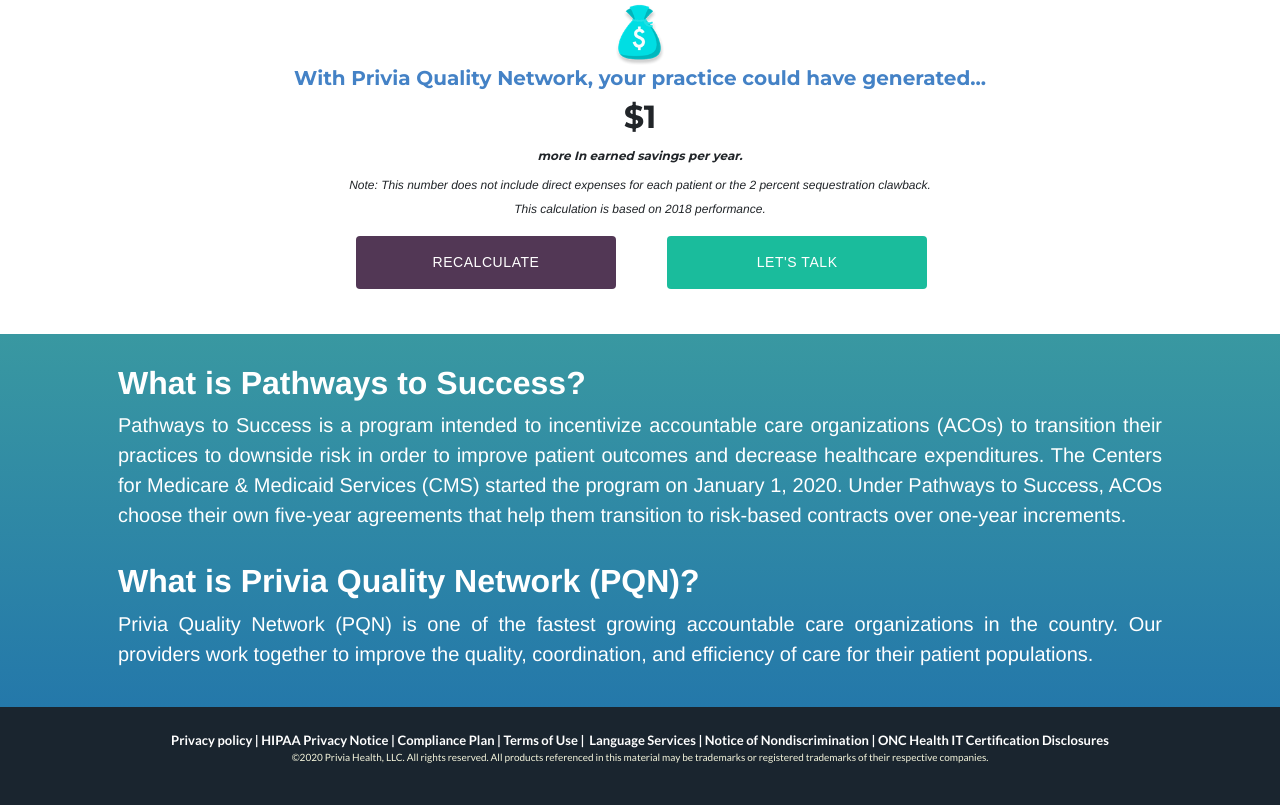
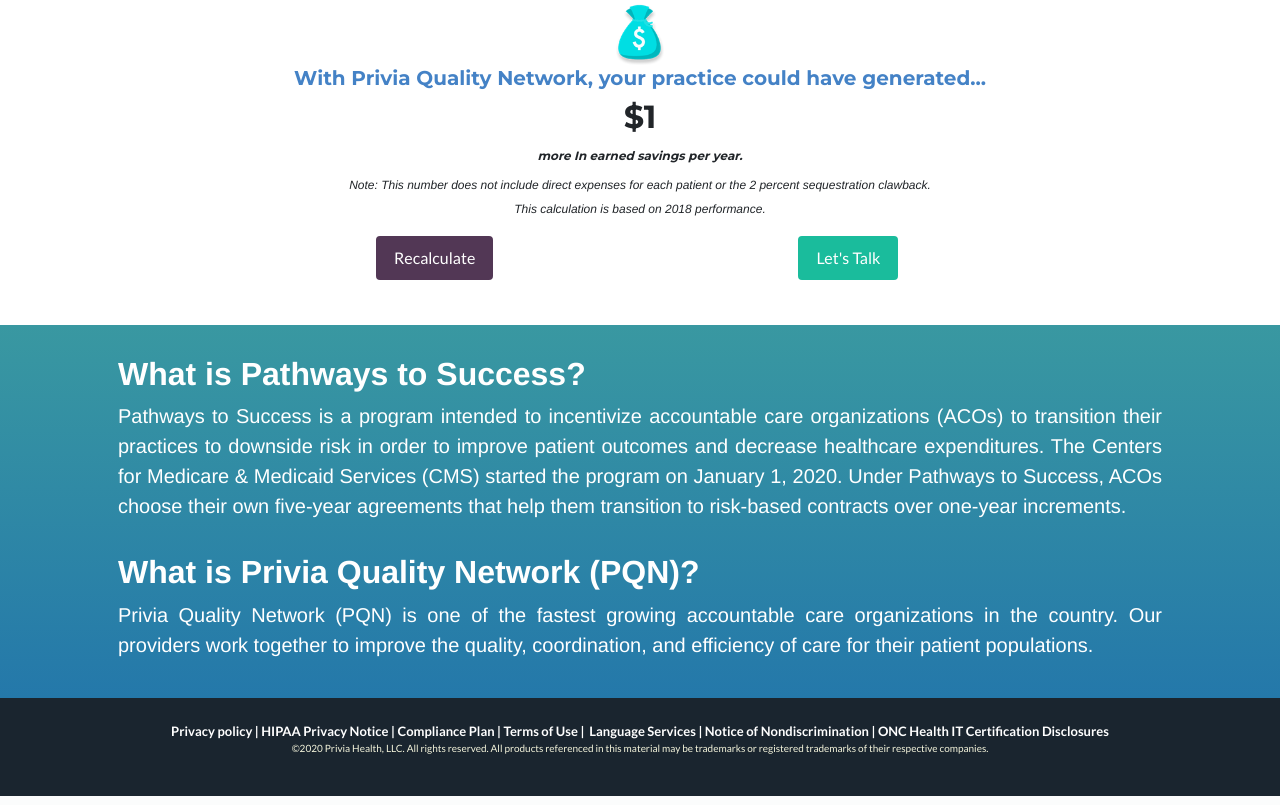
Before and after one commit to lalithsagar21/acocalculator, a PHP site: page /healthcare/No.php in a window 1280 px wide. Shown: the part 342-1147 px from the top of the page. Run offline with PHP 8.4, Linux system fonts and the light colour scheme; the visitor is signed in with stand-in values (Sample User, id 1); some libraries are stand-ins or nearby versions.

Commit message:
changes made

```diff
--- a/No.php
+++ b/No.php
@@ -61,15 +61,15 @@
                <p style="text-align: center;"><span style="font-size:12px;"><em>Note: This number does not include direct expenses for each patient or the 2 percent sequestration clawback.<br>This calculation is based on 2018 performance.</em></span></p>
             </div>
             <div  style="padding-top:0;padding-bottom:0;" class="row">
-               <div class="col-md-3"></div>
-               <div class="col-md-3">
-                  <a href="https://info.priviahealth.com/pathways-to-success/"  class="button btn-purple button-medium">Recalculate</a>
+            <div class="col-md-2"></div>
+			   <div class="col-md-4 text-center">
+                  <a href="https://info.priviahealth.com/pathways-to-success/"><button type="button" class="btn btn-purple btn-lg">Recalculate</button></a>
                </div>
-               &nbsp;
-               <div class="col-md-3">
-                     <a type="button" data-toggle="modal" data-target="#exampleModalCenter" class="button btn-primary button-medium white">Let's Talk</a>
+			   &nbsp;
+			   <div class="col-md-4 text-center">
+                     <a data-toggle="modal" data-target="#exampleModalCenter"><button type="button" class="btn btn-primary btn-lg">Let's Talk</button></a>
                   </div>
-               <div class="col-md-3"></div>
+               <div class="col-md-2"></div>
             </div>
          </div>
       </section>
```
Also changed, not shown: Yes.php (+6 -6 lines).
